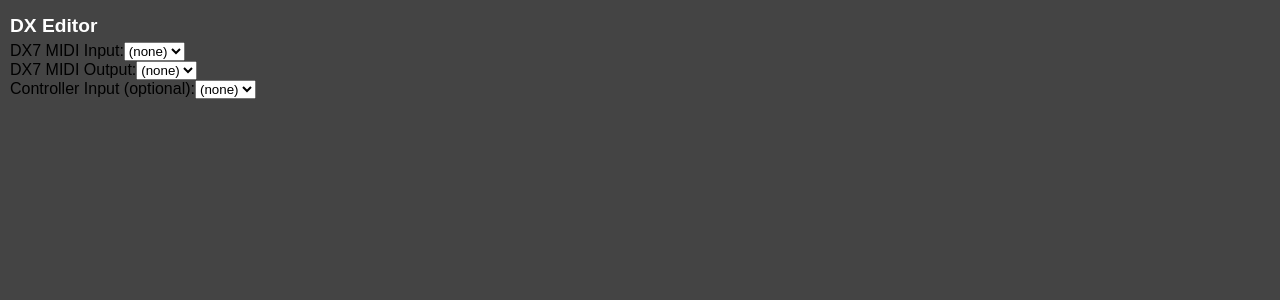
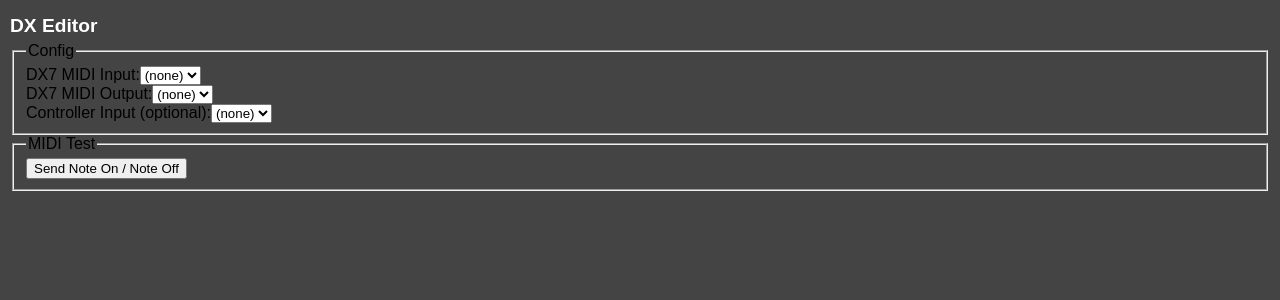
Before and after one commit to Ahlzen/DXEdit, a React (Vite) app: page / in a window 1280 px wide. Shown: the top 300 px of the page. Built offline with nearby package versions, Linux system fonts and the light colour scheme.

Commit message:
Added MIDI test.

```diff
--- a/src/components/App.tsx
+++ b/src/components/App.tsx
@@ -40,7 +40,8 @@ export default function App()
     <div className="App">
       <h1>DX Editor</h1>
     </div>
-    <div>
+    <fieldset className="panel">
+      <legend>Config</legend>
       <MidiPortSelector
         title="DX7 MIDI Input:"
         portNames={midiInPortNames}
@@ -56,7 +57,14 @@ export default function App()
         portNames={midiInPortNames}
         selectedPortName={controllerIn}
         onPortChanged={handleControllerInChanged} />
-    </div>
+    </fieldset>
+    <fieldset className="panel">
+      <legend>MIDI Test</legend>
+      <button onClick={handleSendNoteOnOff}>
+        Send Note On / Note Off
+      </button>
+    </fieldset>
+
     </>
   );
 
@@ -81,6 +89,18 @@ export default function App()
     setControllerIn(portName);
   }
 
+  function handleSendNoteOnOff() {
+    console.log("App: handleSendNoteOnOff()");
+    if (midiRef.current) {
+      console.log("Sending Note On...");
+      midiRef.current?.sendMessage([0x90, 60, 70]);
+      setTimeout(() => {
+        console.log("Sending Note Off...");
+        midiRef.current?.sendMessage([0x80, 0, 0]);
+      }, 1000); // Send Note Off after 1 second
+    }
+  }
+
 
   // Helpers
 
```
